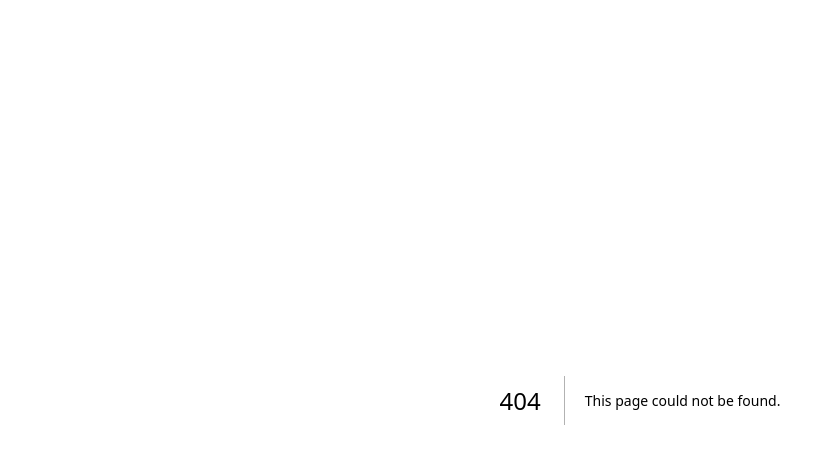
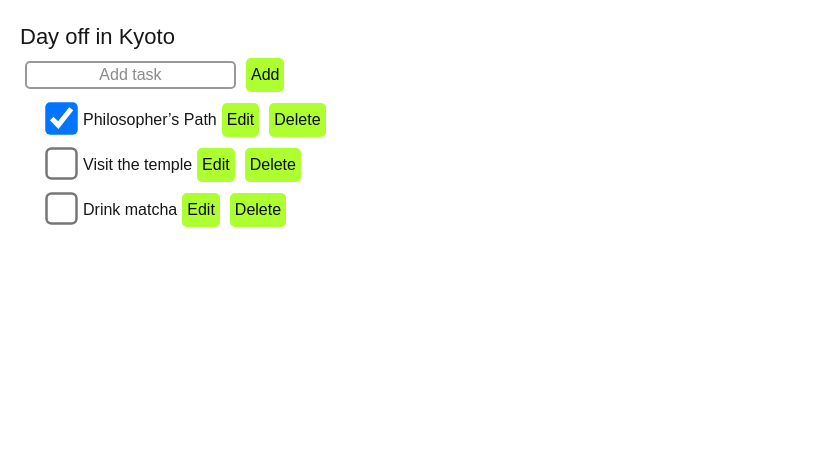
Before and after one commit to JarvisAppleSlice/ReactCourse, a Next.js app in the folder my-app/: page /managingstate in a window 1280 px wide. Before the commit this address had no page. Shown: the top 464 px of the page, without its empty margins (0-822 px from the left). Built offline with nearby package versions, Linux system fonts and the light colour scheme.

Commit message:
Managing State

```diff
--- a/my-app/app/globals.css
+++ b/my-app/app/globals.css
@@ -32,11 +32,12 @@ body {
 button {
 	padding: 5px;
 	margin: 5px;
-	display: block;
+	display: inline-block;
 	background-color: greenyellow;
 	color: #0a0a0a;
 	transition-duration: 0.4s;
 	border-radius: 5px;
+	max-width: fit-content;
 }
 
 button:hover {
@@ -223,3 +224,28 @@ body {
 .color-option {
 	color: #0a0a0a;
 }
+
+/* Styles for managing state */
+
+.checkbox {
+	transform: scale(2.5);
+	margin: 15px;
+	transition-duration: 0.5s;
+}
+
+.checkbox:hover {
+	transform: scale(2.5);
+	margin: 15px;
+}
+
+.addtask {
+	border: #999;
+	border-style: solid;
+	border-width: 2px;
+	border-color: #999;
+	border-radius: 5px;
+	justify-content: center;
+	align-items: center;
+	margin: 5px;
+	text-align: center;
+}
--- /dev/null
+++ b/my-app/app/managingstate/page.jsx
@@ -0,0 +1,178 @@
+"use client";
+
+import { useState } from "react";
+
+import { createContext, useContext, useReducer } from "react";
+
+function AddTask() {
+	const [text, setText] = useState("");
+	const dispatch = useTasksDispatch();
+	return (
+		<>
+			<div>
+				<input
+					className="addtask"
+					placeholder="Add task"
+					value={text}
+					onChange={(e) => setText(e.target.value)}
+				/>
+				<button
+					onClick={() => {
+						setText("");
+						dispatch({
+							type: "added",
+							id: nextId++,
+							text: text,
+						});
+					}}
+				>
+					Add
+				</button>
+			</div>
+		</>
+	);
+}
+
+let nextId = 3;
+
+function TaskList() {
+	const tasks = useTasks();
+	return (
+		<ul>
+			{tasks.map((task) => (
+				<li key={task.id}>
+					<Task task={task} />
+				</li>
+			))}
+		</ul>
+	);
+}
+
+function Task({ task }) {
+	const [isEditing, setIsEditing] = useState(false);
+	const dispatch = useTasksDispatch();
+	let taskContent;
+	if (isEditing) {
+		taskContent = (
+			<>
+				<input
+					value={task.text}
+					onChange={(e) => {
+						dispatch({
+							type: "changed",
+							task: {
+								...task,
+								text: e.target.value,
+							},
+						});
+					}}
+				/>
+				<button onClick={() => setIsEditing(false)}>Save</button>
+			</>
+		);
+	} else {
+		taskContent = (
+			<>
+				{task.text}
+				<button onClick={() => setIsEditing(true)}>Edit</button>
+			</>
+		);
+	}
+	return (
+		<label>
+			<input
+				className="checkbox"
+				type="checkbox"
+				checked={task.done}
+				onChange={(e) => {
+					dispatch({
+						type: "changed",
+						task: {
+							...task,
+							done: e.target.checked,
+						},
+					});
+				}}
+			/>
+			{taskContent}
+			<button
+				onClick={() => {
+					dispatch({
+						type: "deleted",
+						id: task.id,
+					});
+				}}
+			>
+				Delete
+			</button>
+		</label>
+	);
+}
+
+const TasksContext = createContext(null);
+
+const TasksDispatchContext = createContext(null);
+
+function TasksProvider({ children }) {
+	const [tasks, dispatch] = useReducer(tasksReducer, initialTasks);
+
+	return (
+		<TasksContext value={tasks}>
+			<TasksDispatchContext value={dispatch}>{children}</TasksDispatchContext>
+		</TasksContext>
+	);
+}
+
+function useTasks() {
+	return useContext(TasksContext);
+}
+
+function useTasksDispatch() {
+	return useContext(TasksDispatchContext);
+}
+
+function tasksReducer(tasks, action) {
+	switch (action.type) {
+		case "added": {
+			return [
+				...tasks,
+				{
+					id: action.id,
+					text: action.text,
+					done: false,
+				},
+			];
+		}
+		case "changed": {
+			return tasks.map((t) => {
+				if (t.id === action.task.id) {
+					return action.task;
+				} else {
+					return t;
+				}
+			});
+		}
+		case "deleted": {
+			return tasks.filter((t) => t.id !== action.id);
+		}
+		default: {
+			throw Error("Unknown action: " + action.type);
+		}
+	}
+}
+
+const initialTasks = [
+	{ id: 0, text: "Philosopher’s Path", done: true },
+	{ id: 1, text: "Visit the temple", done: false },
+	{ id: 2, text: "Drink matcha", done: false },
+];
+
+export default function TaskApp() {
+	return (
+		<TasksProvider>
+			<h1>Day off in Kyoto</h1>
+			<AddTask />
+			<TaskList />
+		</TasksProvider>
+	);
+}
```
Also changed, not shown: my-app/app/interactivity/page.jsx (+10 -4 lines).
